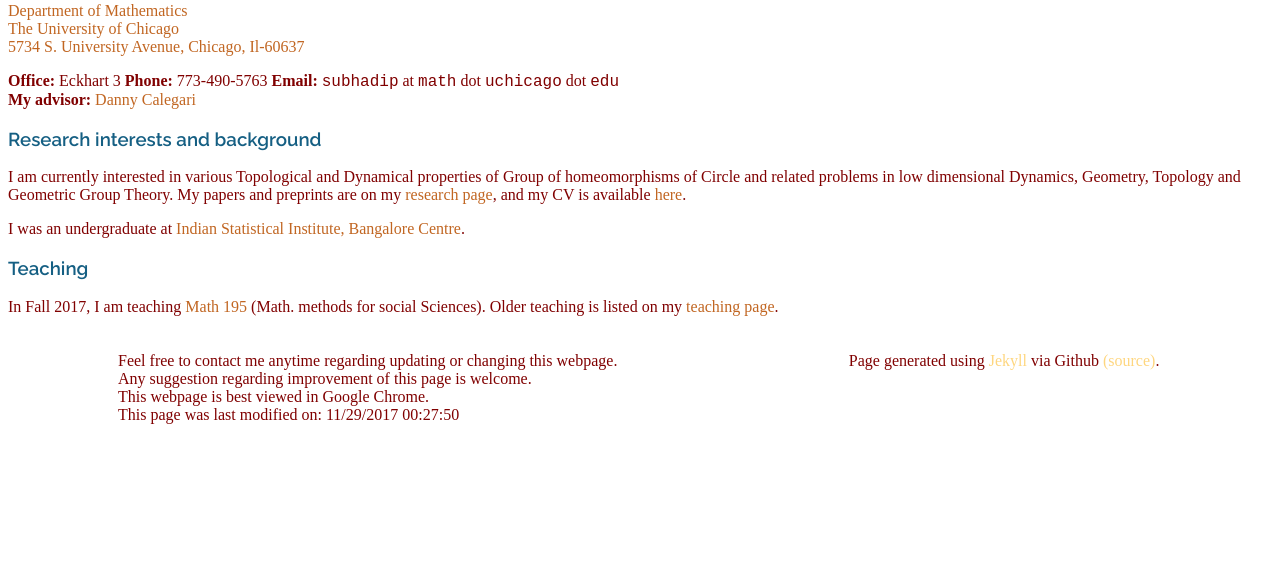
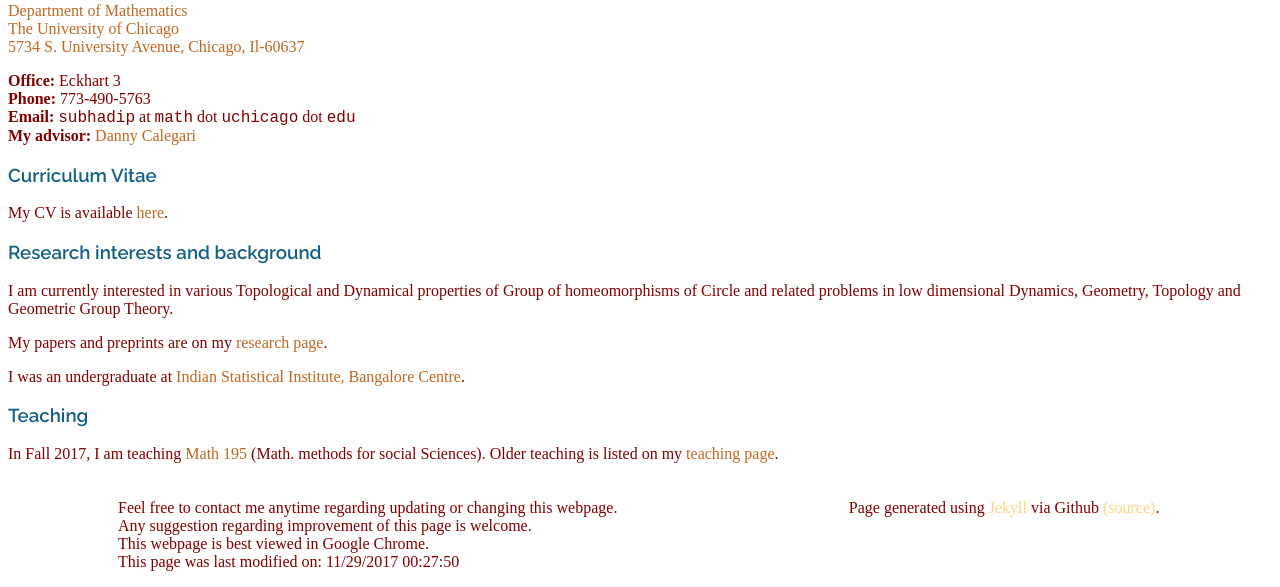
Before and after one commit to subhadipchowdhury/subhadipchowdhury.github.io, a Jekyll site: the page built from index.md, in a window 1280 px wide. Shown: the part 522-1109 px from the top of the page. Built offline with Jekyll 4.4.1, drawn with Linux system fonts in a browser that asks for light colours; some web fonts are replaced; before the commit the page ends 962 px from its top, so only the background shows below that.

Commit message:
Update index.md

```diff
--- a/index.md
+++ b/index.md
@@ -25,10 +25,15 @@
 
 </div>
 
+### Curriculum Vitae
+
+My CV is available [here](assets/cv.pdf).
+
 ### Research interests and background
 
 I am currently interested in various Topological and Dynamical properties of Group of homeomorphisms of Circle and related problems in low dimensional Dynamics, Geometry, Topology and Geometric Group Theory.
-My papers and preprints are on my [research page](research), and my CV is available [here](assets/cv.pdf).
+
+My papers and preprints are on my [research page](research).
 
 I was an undergraduate at [Indian Statistical Institute, Bangalore Centre](http://www.isibang.ac.in/).
 
```
